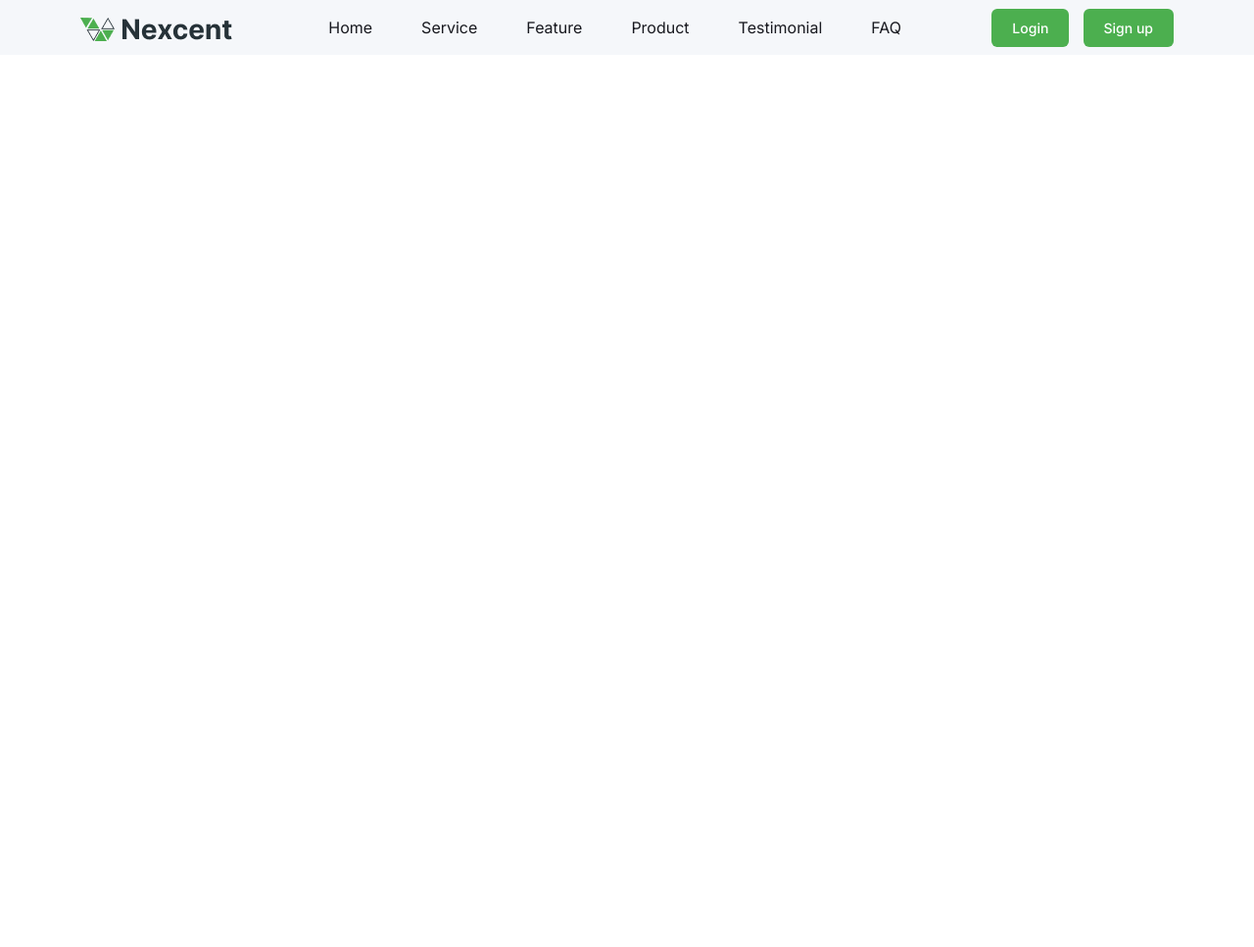
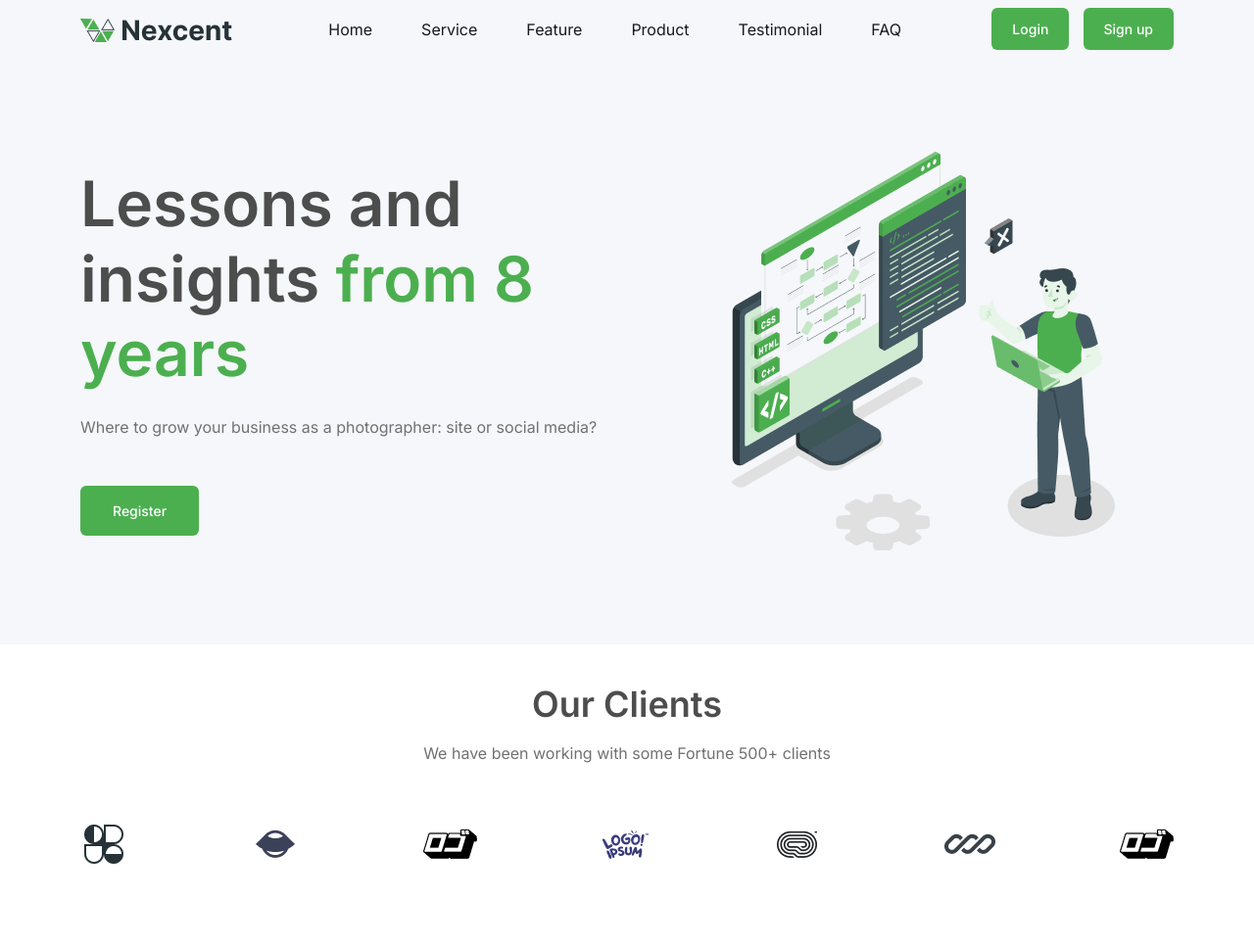
Before and after one commit to sumonhossen97/Nexcent, a plain HTML site: page index.html in a window 1280 px wide. Shown: the whole page at 98% size. Before the commit the page ends 800 px from the top, so only its background shows below. Drawn offline with Linux system fonts and the light colour scheme; a web font is replaced by a local one.

Commit message:
client part end

```diff
--- a/css/style.css
+++ b/css/style.css
@@ -1,3 +1,41 @@
+.common-button a{
+    text-decoration: none;
+    background: #4CAF4F;
+    padding: 14px 32px;
+    border-radius: 6px;
+    font-size: 14px;
+    font-weight: 500;
+    color: white;
+    font-family: "Inter", sans-serif;
+    border: 1px solid transparent;
+    transition: .5s;
+    display: inline-block;
+}
+.common-button a:hover{
+    background: transparent;
+    color: #4CAF4F;
+    border-color: #4CAF4F;
+}
+.title{
+    text-align: center;
+}
+.title h2{
+    font-size: 36px;
+    font-weight: 600;
+    color: #4D4D4D;
+    font-family: "Inter", sans-serif;
+    padding-bottom: 8px;
+}
+.title p{
+    font-size: 16px;
+    font-weight: 400;
+    color: #717171;
+    font-family: "Inter", sans-serif;
+}
+.box{
+    display: flex;
+}
+
 nav{
     background: #F5F7FA;
 }
@@ -14,6 +52,7 @@ nav{
     border: 1px solid transparent;
     transition: .5s;
     margin-left: 10px;
+    display: inline-block;
 }
 .navber-button a:hover{
     background: transparent;
@@ -31,3 +70,31 @@ nav{
     padding-left: 0 !important;
     padding-right: 0 !important;
 }
+.Banner{
+     background: #F5F7FA;
+     padding: 96px 0;
+}
+.Banner h1{
+    font-size: 64px;
+    font-weight: 600;
+    color: #4D4D4D;
+    font-family: "Inter", sans-serif;
+}
+.Banner span{
+    color: #4CAF4F;
+}
+.Banner p{
+    font-size: 16px;
+    font-weight: 400;
+    color: #717171;
+    font-family: "Inter", sans-serif;
+    padding-top: 16px;
+    padding-bottom: 32px;
+}
+.client{
+    padding: 40px 0;
+}
+.client .box{
+    justify-content: space-between;
+    padding: 41px 0;
+}
--- a/index.html
+++ b/index.html
@@ -47,6 +47,43 @@
         </div>
       </nav>
     <!-- Navber part end -->
+    <!-- Banner part start -->
+     <section class="Banner">
+      <div class="container">
+        <div class="row align-items-center">
+          <div class="col-lg-7">
+            <h1>Lessons and insights <span>from 8 years</span></h1>
+            <p>Where to grow your business as a photographer: site or social media?</p>
+            <div class="common-button">
+              <a href="">Register</a>
+            </div>
+          </div>
+          <div class="col-lg-5">
+            <img src="./images/bannerimages.png" alt="">
+          </div>
+        </div>
+      </div>
+     </section>
+    <!-- Banner part end -->
+    <!-- Client part start -->
+     <section class="client">
+      <div class="container">
+        <div class="title">
+          <h2>Our Clients</h2>
+          <p>We have been working with some Fortune 500+ clients</p>
+        </div>
+        <div class="box">
+          <img src="./images/clientlogo1.png" alt="">
+          <img src="./images/clientlogo2.png" alt="">
+          <img src="./images/clientlogo3.png" alt="">
+          <img src="./images/clientlogo4.png" alt="">
+          <img src="./images/clientlogo5.png" alt="">
+          <img src="./images/clientlogo6.png" alt="">
+          <img src="./images/clientlogo7.png" alt="">
+        </div>
+      </div>
+     </section>
+    <!-- Client part end -->
 
 
     <script src="./js/bootstrap.bundle.min.js"></script>
```
Also changed, not shown: images/bannerimages.png (added), images/clientlogo1.png (added), images/clientlogo2.png (added), images/clientlogo3.png (added), images/clientlogo4.png (added), images/clientlogo5.png (added), images/clientlogo6.png (added), images/clientlogo7.png (added).
